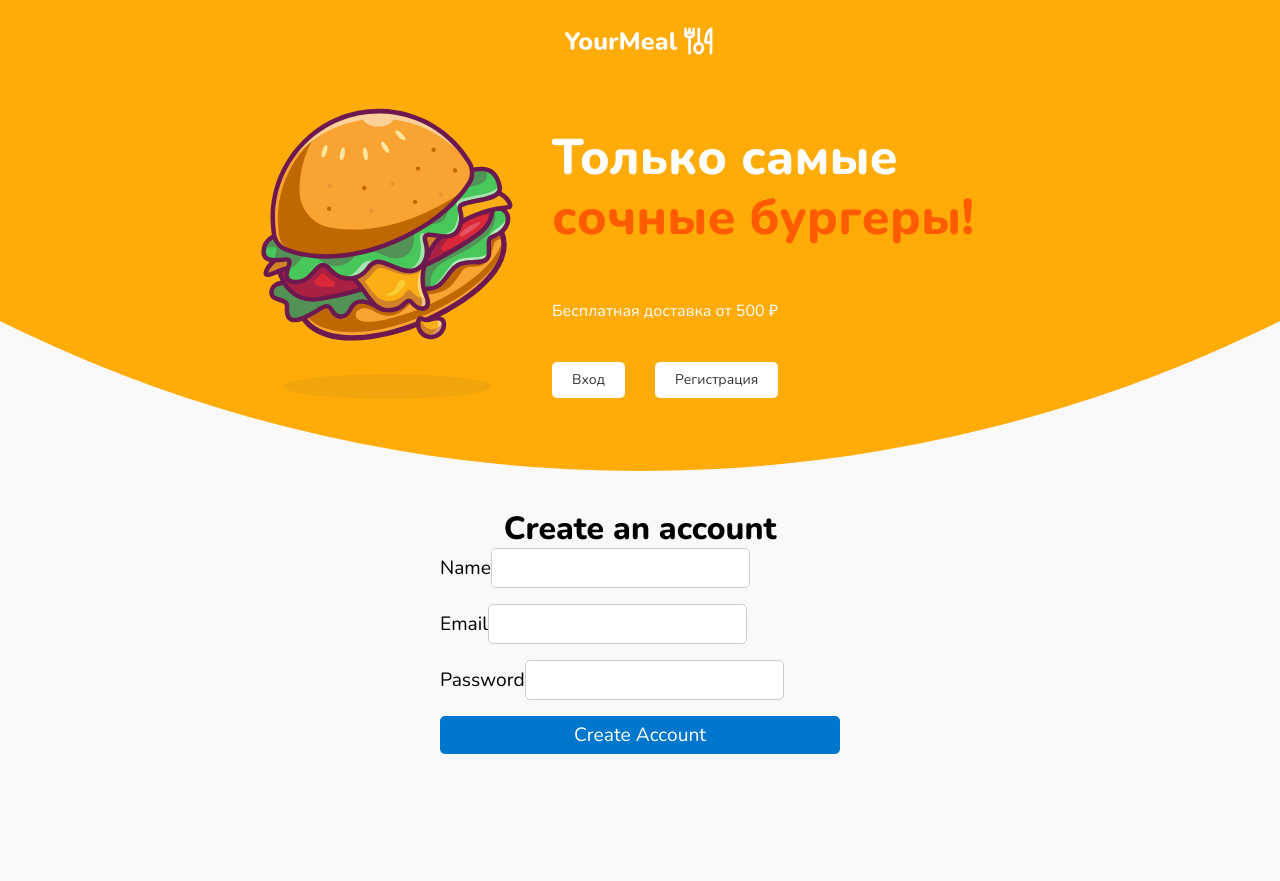
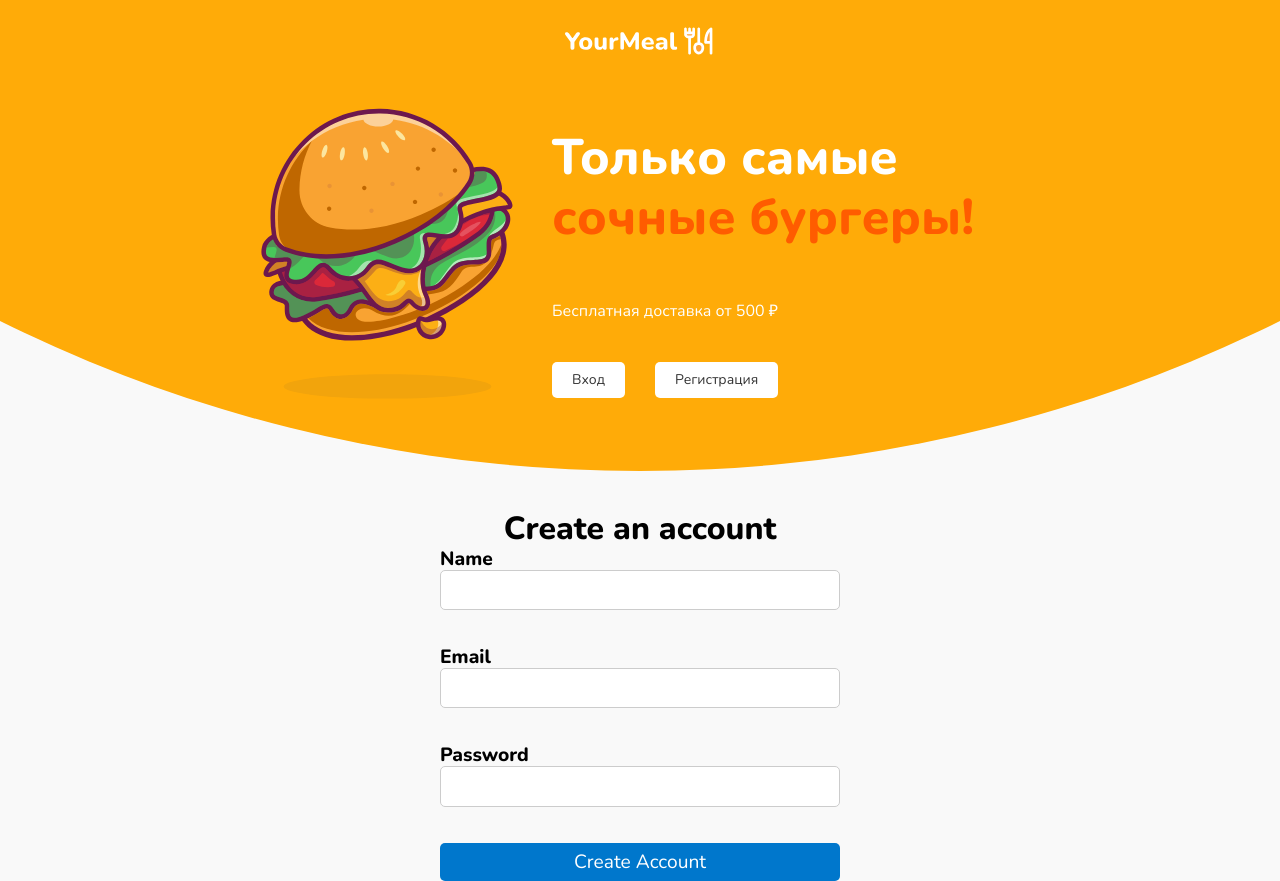
Before and after one commit to cxvint/delivery, a React (Vite) app: page /signup in a window 1280 px wide. Before the commit the page ends 800 px from the top, so only its background shows below. Built offline with nearby package versions, Linux system fonts and the light colour scheme.

Commit message:
add hook useLogin and useContext

```diff
--- a/src/components/Auth/FormComponents/FormInput.jsx
+++ b/src/components/Auth/FormComponents/FormInput.jsx
@@ -1,8 +1,11 @@
-import React from 'react';
+import React, { useContext } from 'react';
+import { StylesContext } from '../Login/StylesContext';
 
 export const FormInput = ({ label, type, name, value, onChange }) => {
+	const styles = useContext(StylesContext);
+
 	return (
-		<div className='form-group'>
+		<div className={`${styles['form-group']} ${styles['form-input']}`}>
 			<label htmlFor={name}>{label}</label>
 			<input
 				type={type}
@@ -10,7 +13,7 @@
 				id={name}
 				value={value}
 				onChange={onChange}
-				className='form-control'
+				className={styles['form-control']}
 			/>
 		</div>
 	);
--- /dev/null
+++ b/src/components/Auth/FormComponents/FormInput.module.css
@@ -0,0 +1,14 @@
+.form-group {
+	margin-bottom: 20px;
+}
+
+.form-group label {
+	font-weight: bold;
+}
+
+.form-control {
+	width: 100%;
+	padding: 10px;
+	border: 2px solid #ccc;
+	border-radius: 4px;
+}
--- /dev/null
+++ b/src/components/Auth/FormComponents/ThemeContext.jsx
@@ -0,0 +1,5 @@
+import React from 'react';
+
+const ThemeContext = React.createContext();
+
+export default ThemeContext;
--- a/src/components/Auth/Login/Login.jsx
+++ b/src/components/Auth/Login/Login.jsx
@@ -1,54 +1,15 @@
-import React, { useState } from 'react';
-import { useDispatch } from 'react-redux';
-import { login } from '../../../store/auth/userSlice';
-import { FormInput } from '../FormComponents/FormInput';
-import { FormButton } from '../FormComponents/FormButton';
-import { useNavigate } from 'react-router-dom';
-import style from '../Login/Login.module.css';
+import React from 'react';
+import useLogin from './useLogin';
+import styles from './Login.module.css';
+import FormInput from '../FormComponents/FormInput';
+import { StylesContext } from './StylesContext';
 
 export const Login = () => {
-	const [userData, setUserData] = useState({
-		email: '',
-		password: '',
-	});
-	const { email, password } = userData;
-	const dispatch = useDispatch();
-	const navigate = useNavigate();
-
-	const handleSubmit = async (e) => {
-		e.preventDefault();
-
-		if (!email || !password) {
-			alert('Please fill in all required fields');
-			return;
-		}
-
-		const storedEmail = localStorage.getItem('email');
-		const storedName = localStorage.getItem('name');
-		const storedPassword = localStorage.getItem('password');
-
-		if (email !== storedEmail || password !== storedPassword) {
-			alert('Invalid email or password');
-			return;
-		}
-
-		const resultAction = await dispatch(
-			login({ email, password, name: storedName })
-		);
-		const result = resultAction.payload;
-
-		if (result) {
-			navigate('/');
-		}
-	};
-
-	const handleChange = (e) => {
-		const { name, value } = e.target;
-		setUserData({ ...userData, [name]: value });
-	};
+	const { email, password, handleSubmit, handleChange } = useLogin();
 
 	return (
-		<div className={style['auth-container']}>
+		<StylesContext.Provider value={styles}>
+			<div className={styles['auth-container']}>
 				<h2>Log In</h2>
 				<form onSubmit={handleSubmit}>
 					<FormInput
@@ -57,7 +18,6 @@
 						name='email'
 						value={email}
 						onChange={handleChange}
-					required
 					/>
 					<FormInput
 						label='Password'
@@ -65,10 +25,87 @@
 						name='password'
 						value={password}
 						onChange={handleChange}
-					required
 					/>
-				<FormButton label='Log In' type='submit' />
+					<button type='submit'>Log In</button>
 				</form>
 			</div>
+		</StylesContext.Provider>
 	);
 };
+
+export default Login;
+
+// import React, { useState } from 'react';
+// import { useDispatch } from 'react-redux';
+// import { login } from '../../../store/auth/userSlice';
+// import { FormInput } from '../FormComponents/FormInput';
+// import { FormButton } from '../FormComponents/FormButton';
+// import { useNavigate } from 'react-router-dom';
+// import style from '../Login/Login.module.css';
+
+// export const Login = () => {
+// 	const [userData, setUserData] = useState({
+// 		email: '',
+// 		password: '',
+// 	});
+// 	const { email, password } = userData;
+// 	const dispatch = useDispatch();
+// 	const navigate = useNavigate();
+
+// 	const handleSubmit = async (e) => {
+// 		e.preventDefault();
+
+// 		if (!email || !password) {
+// 			alert('Please fill in all required fields');
+// 			return;
+// 		}
+
+// 		const storedEmail = localStorage.getItem('email');
+// 		const storedName = localStorage.getItem('name');
+// 		const storedPassword = localStorage.getItem('password');
+
+// 		if (email !== storedEmail || password !== storedPassword) {
+// 			alert('Invalid email or password');
+// 			return;
+// 		}
+
+// 		const resultAction = await dispatch(
+// 			login({ email, password, name: storedName })
+// 		);
+// 		const result = resultAction.payload;
+
+// 		if (result) {
+// 			navigate('/');
+// 		}
+// 	};
+
+// 	const handleChange = (e) => {
+// 		const { name, value } = e.target;
+// 		setUserData({ ...userData, [name]: value });
+// 	};
+
+// 	return (
+// 		<div className={style['auth-container']}>
+// 			<h2>Log In</h2>
+// 			<form onSubmit={handleSubmit}>
+// 				<FormInput
+// 					label='Email'
+// 					type='email'
+// 					name='email'
+// 					value={email}
+// 					onChange={handleChange}
+// 					required
+// 				/>
+// 				<FormInput
+// 					label='Password'
+// 					type='password'
+// 					name='password'
+// 					value={password}
+// 					onChange={handleChange}
+// 					required
+// 				/>
+// 				<FormButton label='Log In' type='submit' />
+// 			</form>
+// 		</div>
+// 	);
+// };
--- a/src/components/Auth/Login/Login.module.css
+++ b/src/components/Auth/Login/Login.module.css
@@ -42,3 +42,18 @@
 .auth-container form button:hover {
 	background-color: #3e8e41;
 }
+
+.form-group {
+	margin-bottom: 20px;
+}
+
+.form-group label {
+	font-weight: bold;
+}
+
+.form-control {
+	width: 100%;
+	padding: 10px;
+	border: 2px solid #ccc;
+	border-radius: 4px;
+}
--- /dev/null
+++ b/src/components/Auth/Login/StylesContext.jsx
@@ -0,0 +1,10 @@
+import React, { createContext } from 'react';
+import styles from './Login.module.css';
+
+export const StylesContext = createContext(styles);
+
+export const StylesProvider = ({ children }) => {
+	return (
+		<StylesContext.Provider value={styles}>{children}</StylesContext.Provider>
+	);
+};
--- /dev/null
+++ b/src/components/Auth/Login/useLogin.js
@@ -0,0 +1,50 @@
+import { useState } from 'react';
+import { useDispatch } from 'react-redux';
+import { login } from '../../../store/auth/userSlice';
+import { useNavigate } from 'react-router-dom';
+
+const useLogin = () => {
+	const [userData, setUserData] = useState({
+		email: '',
+		password: '',
+	});
+	const { email, password } = userData;
+	const dispatch = useDispatch();
+	const navigate = useNavigate();
+
+	const handleSubmit = async (e) => {
+		e.preventDefault();
+
+		if (!email || !password) {
+			alert('Please fill in all required fields');
+			return;
+		}
+
+		const storedEmail = localStorage.getItem('email');
+		const storedName = localStorage.getItem('name');
+		const storedPassword = localStorage.getItem('password');
+
+		if (email !== storedEmail || password !== storedPassword) {
+			alert('Invalid email or password');
+			return;
+		}
+
+		const resultAction = await dispatch(
+			login({ email, password, name: storedName })
+		);
+		const result = resultAction.payload;
+
+		if (result) {
+			navigate('/');
+		}
+	};
+
+	const handleChange = (e) => {
+		const { name, value } = e.target;
+		setUserData({ ...userData, [name]: value });
+	};
+
+	return { email, password, handleSubmit, handleChange };
+};
+
+export default useLogin;
```
Lines whose indentation alone changed are shown as unchanged.
